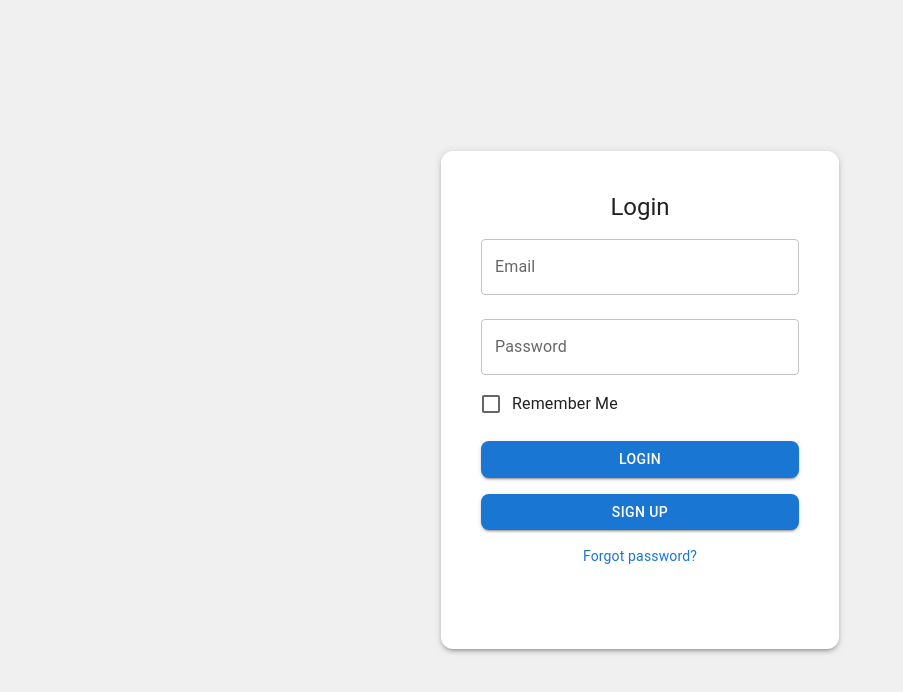
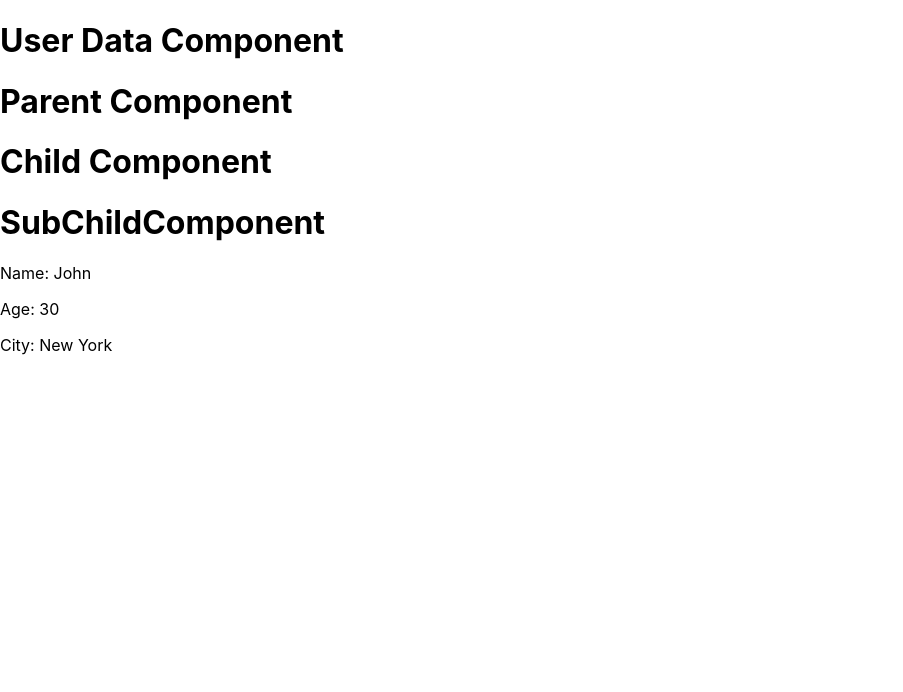
Before and after one commit to maheshmobileApp/react_zero_to_pro, a React (Create React App) app: page / in a window 1280 px wide. Shown: the top 692 px of the page, without its empty margins (0-903 px from the left). Built offline with nearby package versions, Linux system fonts and the light colour scheme.

Commit message:
use context vs props

```diff
--- a/src/App.js
+++ b/src/App.js
@@ -4,14 +4,16 @@ import { BrowserRouter as Router, Routes, Route, Link } from 'react-router-dom';
 import SignUp from './login/singup';
 import ForgotPassword from './login/forgotpassword';
 import Dashboard from './login/dashboard';
+import UserDataComponent from './useContext';
 function App() {
   return (
     <Router>
       <Routes>
-        <Route path="/" element={<LoginScreen />} />
+        <Route path="/login" element={<LoginScreen />} />
         <Route path="/signup" element={<SignUp />} />
         <Route path="/forgot" element={<ForgotPassword />} />
         <Route path="/dashboard" element={<Dashboard />} />
+        <Route path="/" element={<UserDataComponent />} />
       </Routes>
     </Router>
   );
--- /dev/null
+++ b/src/SubChildComponent.js
@@ -0,0 +1,17 @@
+import { useUserData } from "./useContext";
+
+const SubChildComponent = () => {
+    const user = useUserData();
+    return (
+        <div>
+            <h1>SubChildComponent</h1>
+            <p>Name: {user.name}</p>
+            <p>Age: {user.age}</p>
+            <p>City: {user.city}</p>
+        </div>)
+
+}
+
+
+
+export default SubChildComponent;
--- /dev/null
+++ b/src/useContext.js
@@ -0,0 +1,107 @@
+
+import SubChildComponent from './SubChildComponent';
+import {createContext,useContext} from 'react' // step 1 : imporrt createContext and useContext
+const UserContext = createContext(); // step 2 : create context
+export const useUserData = () => useContext(UserContext); // step 3 : create a custom hook
+
+const UserDataComponent = () => {
+    const user = { name: "John", age: 30, city: "New York" };
+    return (
+        <div>
+            <h1>User Data Component</h1>
+            {/* // step 4 : provide the context value */}
+            <UserContext.Provider value={user}>
+                <ParentComponent />
+                </UserContext.Provider>
+        </div>)
+
+}
+export default UserDataComponent;
+
+
+const ParentComponent = () => {
+    return (
+        <div>
+            <h1>Parent Component</h1>
+            <ChildComponent/>
+        </div>)
+
+}
+
+
+const ChildComponent = () => {
+
+    return (
+        <div>
+            <h1>Child Component</h1>
+            <SubChildComponent  />
+        </div>)
+
+}
+
+
+
+
+
+
+
+
+
+
+
+
+
+
+
+
+
+
+
+
+
+/* app -> Parent -> Child -> SubChild
+
+const UserDataComponent = () => {
+    const user = { name: "John", age: 30, city: "New York" };
+    return (
+        <div>
+            <h1>User Data Component</h1>
+            <ParentComponent data={user} />
+        </div>)
+
+}
+export default UserDataComponent;
+
+const ParentComponent = ({ data }) => {
+    return (
+        <div>
+            <h1>Parent Component</h1>
+            <p>Name: {data.name}</p>
+            <ChildComponent data={data} />
+        </div>)
+
+}
+
+const ChildComponent = ({ data }) => {
+
+    return (
+        <div>
+            <h1>Child Component</h1>
+            <SubChildComponent data={data} />
+        </div>)
+
+}
+
+const SubChildComponent = ({ data }) => {
+
+    return (
+        <div>
+            <h1>SubChildComponent</h1>
+            <p>Name: {data.name}</p>
+            <p>Age: {data.age}</p>
+            <p>City: {data.city}</p>
+        </div>)
+
+}
+
+*/
```
